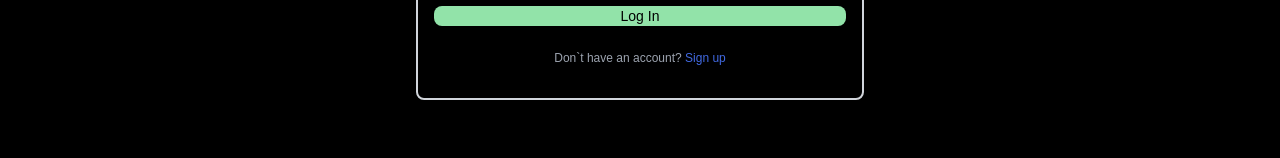
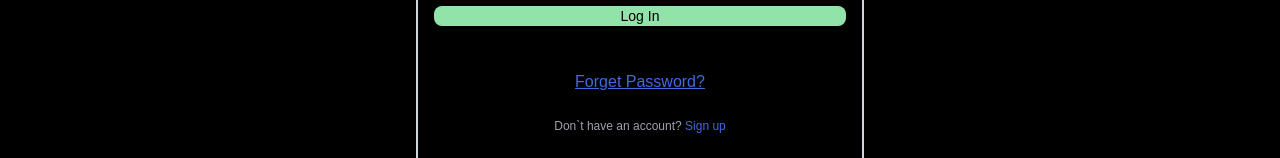
Before and after one commit to tajwone17/CourseSphere, a Next.js app: page /signin in a window 1280 px wide. Shown: the part 368-526 px from the top of the page. Built offline with nearby package versions, Linux system fonts and the light colour scheme.

Commit message:
Add "Forget Password?" link to sign-in page and improve link styles on signup page

```diff
--- a/app/(pages)/signin/page.tsx
+++ b/app/(pages)/signin/page.tsx
@@ -52,11 +52,19 @@ export default function Component() {
           Log In
         </Button>
 
+        <Link
+          className="mt-5 text-center font-medium underline"
+          href="/"
+          style={{ color: "royalblue" }}
+        >
+          Forget Password?{" "}
+        </Link>
+
         {/* Link to Login */}
         <p className="text-center text-xs text-gray-400">
           Don`t have an account?{" "}
           <Link
-            className="font-medium"
+            className="font-medium hover:underline"
             href="/signup"
             style={{ color: "royalblue" }}
           >
--- a/app/(pages)/signup/page.tsx
+++ b/app/(pages)/signup/page.tsx
@@ -183,7 +183,7 @@ export default function Component() {
         <p className="text-center text-xs text-gray-400">
           Already have an account?{" "}
           <Link
-            className="font-medium"
+            className="font-medium hover:underline"
             href="/signin"
             style={{ color: "royalblue" }}
           >
--- a/app/components/Navbar.tsx
+++ b/app/components/Navbar.tsx
@@ -5,12 +5,12 @@ import {
   Navbar,
   NavbarBrand,
   NavbarCollapse,
-  NavbarLink,
   NavbarToggle,
 } from "flowbite-react";
 import Image from "next/image";
+
+import { usePathname } from "next/navigation";
 import Link from "next/link";
-import { usePathname } from "next/navigation";
 
 export function MyNavbar() {
   interface navlinks {
@@ -52,7 +52,7 @@ export function MyNavbar() {
       <NavbarToggle />
       <NavbarCollapse>
         {navLinks.map((link) => (
-          <NavbarLink
+          <Link
             key={link.name}
             style={{
               color: pathname === link.href ? "#fff" : "#000",
@@ -61,7 +61,7 @@ export function MyNavbar() {
             href={link.href}
           >
             {link.name}
-          </NavbarLink>
+          </Link>
         ))}
       </NavbarCollapse>
       <Link href="/signup">
--- a/app/page.tsx
+++ b/app/page.tsx
@@ -4,7 +4,7 @@ import hero from "@/public/assets/hero.svg";
 import { Button } from "flowbite-react";
 import Image from "next/image";
 import Link from "next/link";
-
+import { HiArrowRight } from "react-icons/hi";
 export default function Home() {
   return (
     <div className="flex min-h-screen flex-col items-center justify-between gap-10 p-24 md:flex-row">
@@ -29,6 +29,7 @@ export default function Home() {
             }}
           >
             Let`s Get Started
+            <HiArrowRight className="ml-2" size={20} />
           </Button>
         </Link>
       </div>
```
